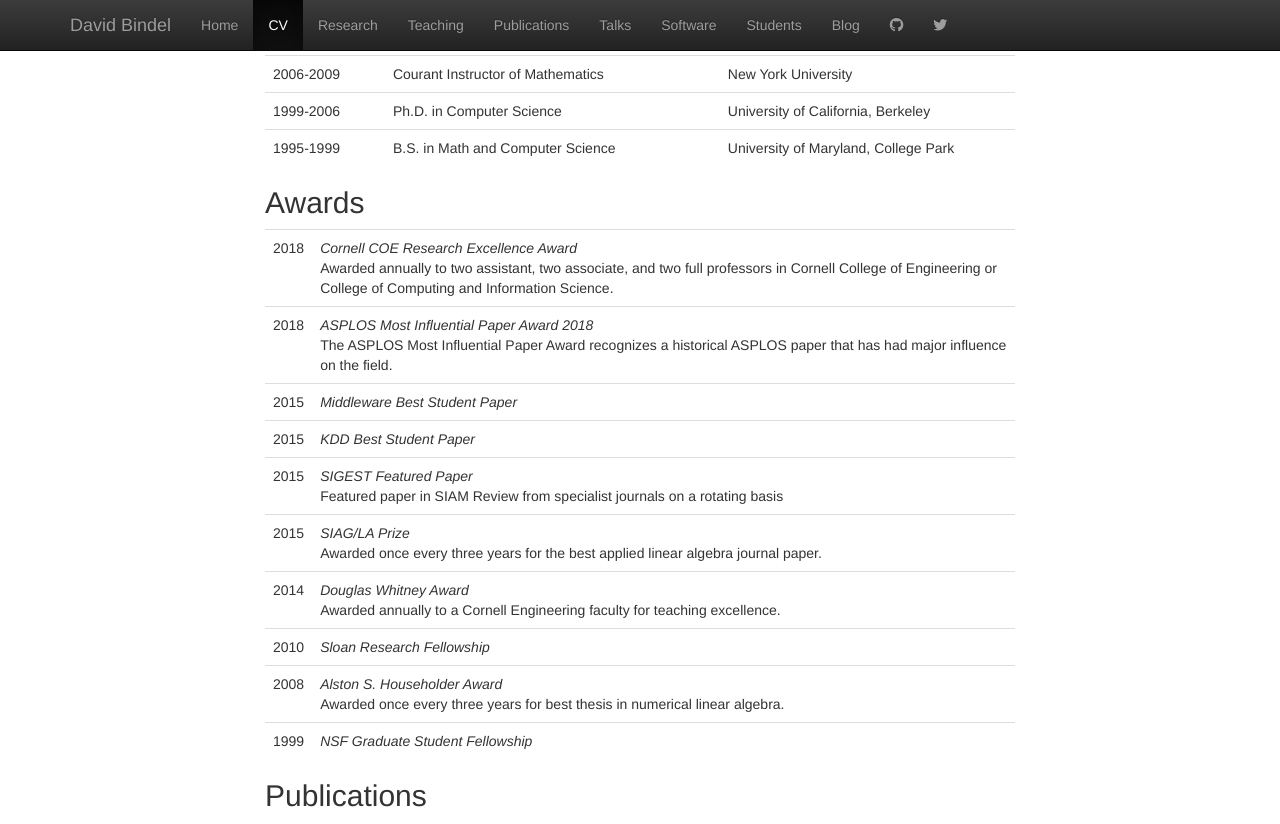
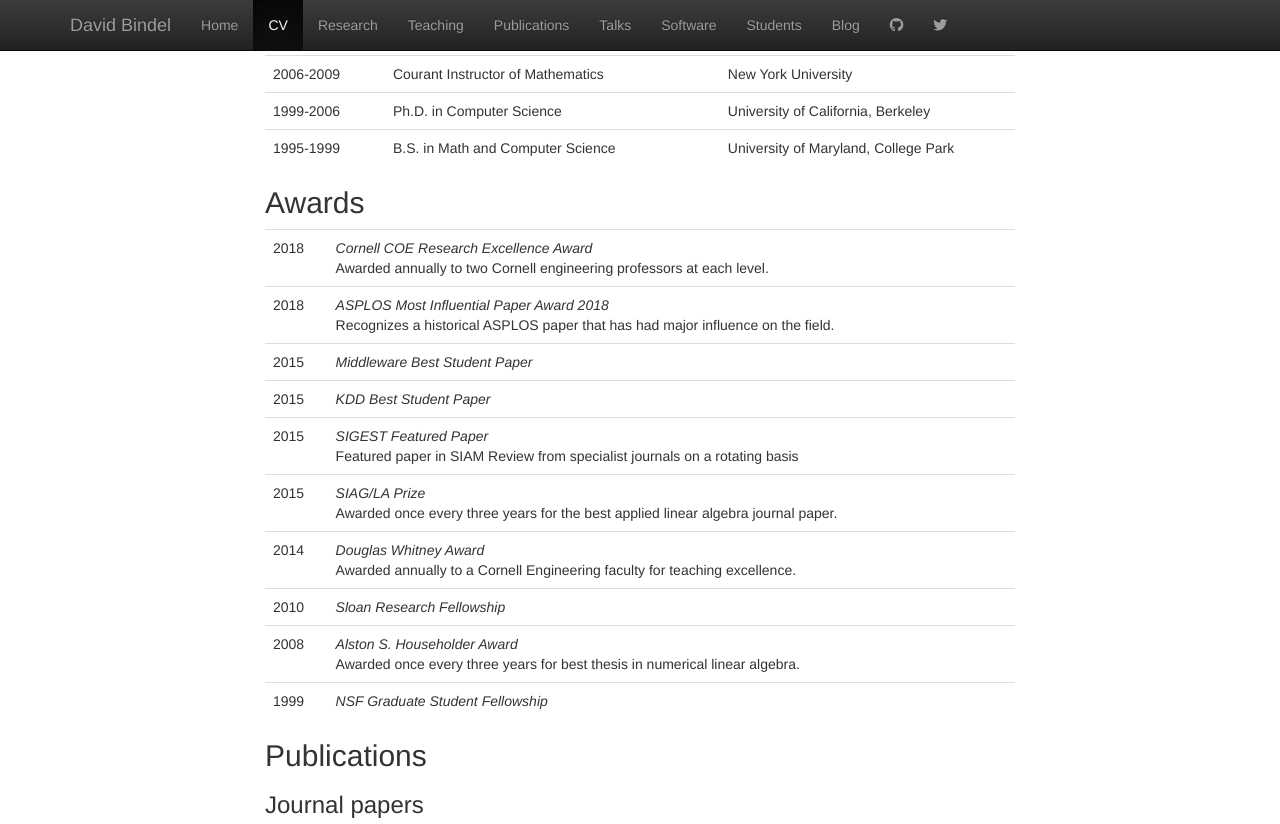
Before and after one commit to dbindel/cornell_web, a Jekyll site: the page built from vita.html, in a window 1280 px wide and 900 px high, scrolled down 626 px, cut to the strip 0-824 px from the top of the window. Built offline with Jekyll 4.4.1, drawn with Linux system fonts in a browser that asks for light colours; nearby versions of some CDN libraries.

Commit message:
Trimmed award description stuff.

```diff
--- a/_data/awards.yml
+++ b/_data/awards.yml
@@ -1,15 +1,12 @@
 -
   name: Cornell COE Research Excellence Award
   desc: |
-    Awarded annually to two assistant, two associate, and two full
-    professors in Cornell College of Engineering or College of
-    Computing and Information Science.
+    Awarded annually to two Cornell engineering professors at each level.
   year: 2018
 -
   name: ASPLOS Most Influential Paper Award 2018
   desc: |
-    The ASPLOS Most Influential Paper Award recognizes a historical
-    ASPLOS paper that has had major influence on the field.
+    Recognizes a historical ASPLOS paper that has had major influence on the field.
   paper: 2000-asplos
   year: 2018
 -
```
